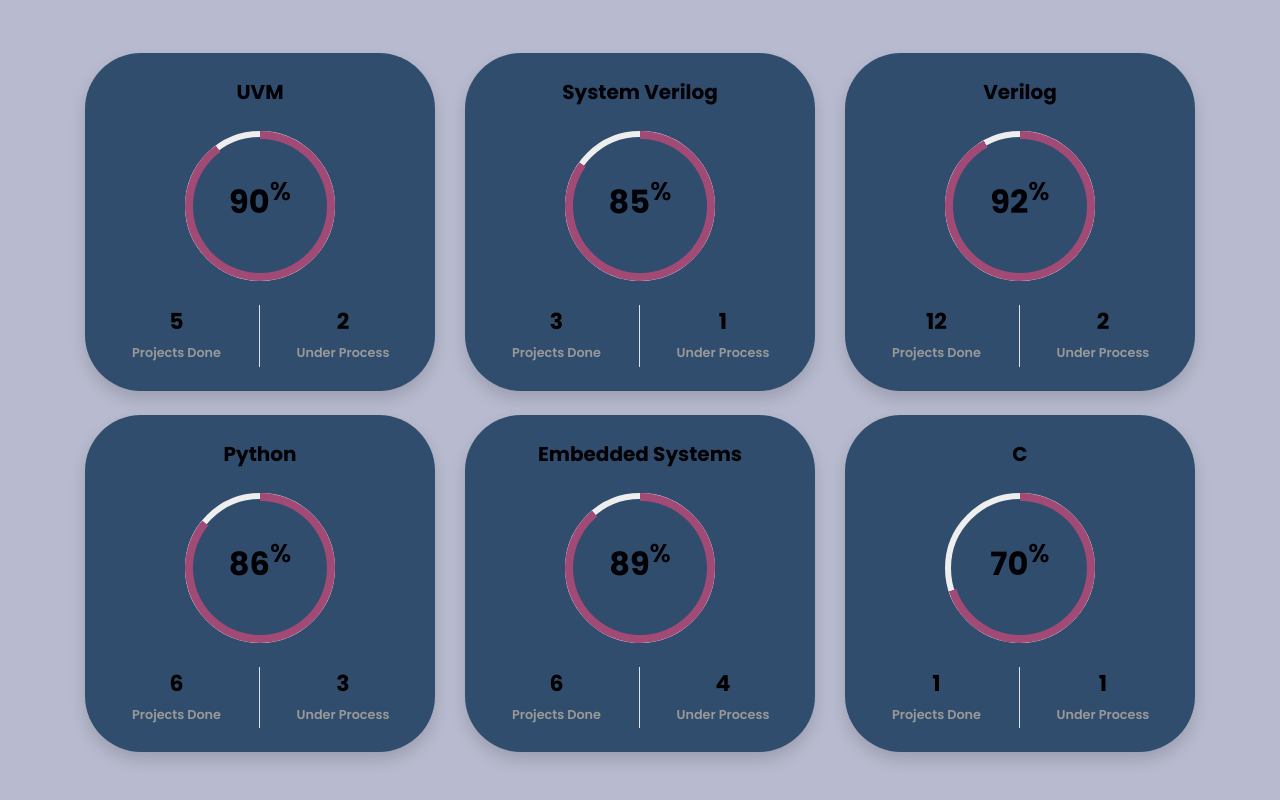
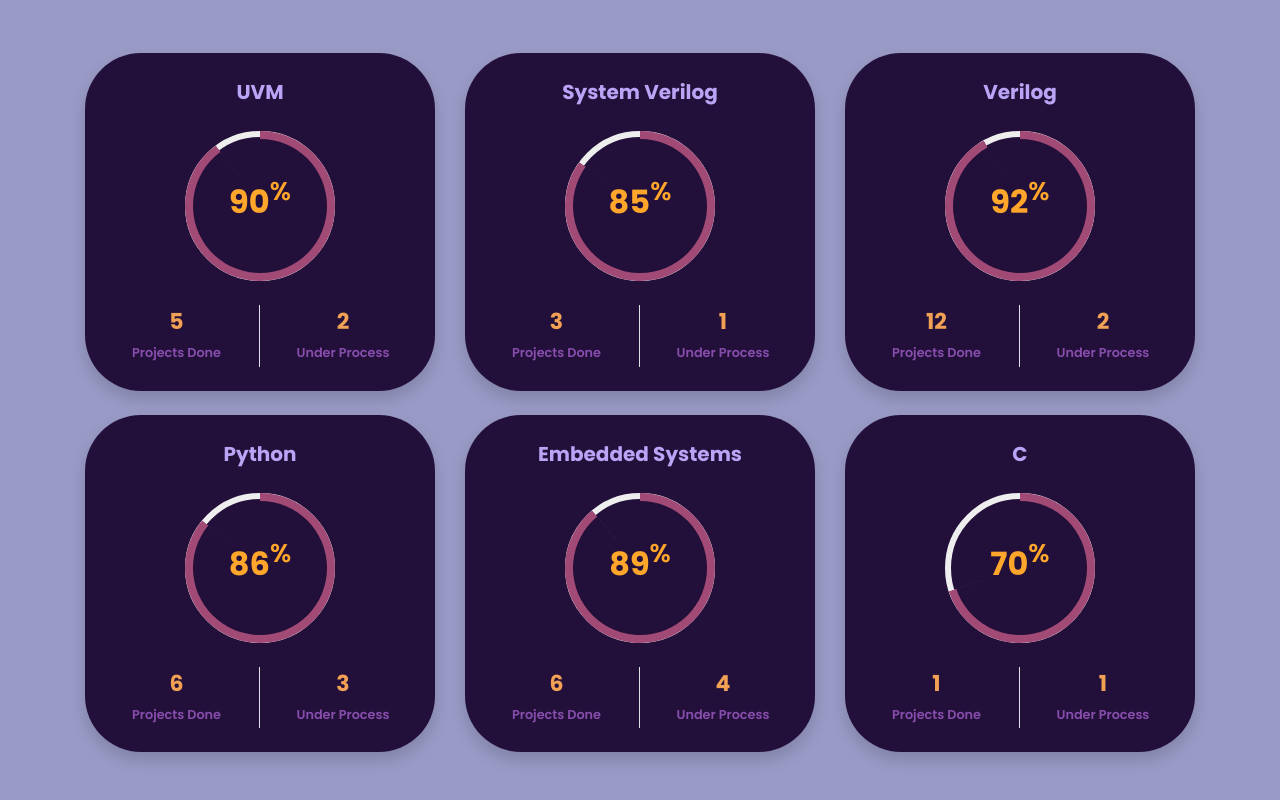
Before and after one commit to RevanthNandamuri1341b0/RevanthNandamuri1341b0.github.io, a plain HTML site: page index.html in a window 1280 px wide. Shown: the part 1904-2704 px from the top of the page. Drawn offline with Linux system fonts and the light colour scheme; some packages are replaced by stand-ins of ours; no server answers; files whose address does not match are found by name.

Commit message:
font color update

```diff
--- a/index.html
+++ b/index.html
@@ -172,9 +172,10 @@
 					<div class="py-md-5">
 						<div class="row justify-content-start pb-3">
 							<div class="col-md-12 heading-section ftco-animate">
-								<h2 class="mb-4" style="font-size: 40px; text-transform: capitalize; ">About Me</h2>
+								<h2 class="mb-4" style="font-size: 40px; text-transform: capitalize; color: #bca5f8;">
+									About Me</h2>
 
-								<p style="color: #222;">
+								<p style="color: #d19732;">
 									Responsible and ambitious Engineer with excellent time management skills, possess
 									proven communication skills and strong work ethics seeking to apply
 									my technical expertise in the field of Pre-Silicon Verification and Embedded
@@ -232,7 +233,7 @@
 		<div class="container">
 			<div class="row justify-content-center pb-5">
 				<div class="col-md-12 heading-section text-center ftco-animate">
-					<h2 class="mb-4">My Technical Skills</h2>
+					<h2 class="mb-4" ; style=color:#160040;>My Technical Skills</h2>
 				</div>
 			</div>
 			<div class="row progress-circle mb-5">
@@ -250,7 +251,8 @@
 							</span>
 							<div
 								class="progress-value w-100 h-100 rounded-circle d-flex align-items-center justify-content-center">
-								<div class="h2 font-weight-bold">90<sup class="small">%</sup></div>
+								<div class="h2 font-weight-bold" style="
+    color: #FFA62B;">90<sup class="small">%</sup></div>
 							</div>
 						</div>
 						<!-- END -->
@@ -258,11 +260,13 @@
 						<!-- Demo info -->
 						<div class="row text-center mt-4">
 							<div class="col-6 border-right">
-								<div class="h4 font-weight-bold mb-0">5</div><span class="small text-gray">Projects
+								<div class="h4 font-weight-bold mb-0">5</div><span class="small text-gray"
+									style=" color: #884ead;">Projects
 									Done</span>
 							</div>
 							<div class="col-6">
-								<div class="h4 font-weight-bold mb-0">2</div><span class="small text-gray">Under
+								<div class="h4 font-weight-bold mb-0">2</div><span class="small text-gray"
+									style=" color: #884ead;">Under
 									Process</span>
 							</div>
 						</div>
@@ -284,7 +288,8 @@
 							</span>
 							<div
 								class="progress-value w-100 h-100 rounded-circle d-flex align-items-center justify-content-center">
-								<div class="h2 font-weight-bold">85<sup class="small">%</sup></div>
+								<div class="h2 font-weight-bold" style="
+    color: #FFA62B;">85<sup class="small">%</sup></div>
 							</div>
 						</div>
 						<!-- END -->
@@ -292,11 +297,13 @@
 						<!-- Demo info -->
 						<div class="row text-center mt-4">
 							<div class="col-6 border-right">
-								<div class="h4 font-weight-bold mb-0">3</div><span class="small text-gray">Projects
+								<div class="h4 font-weight-bold mb-0">3</div><span class="small text-gray"
+									style=" color: #884ead;">Projects
 									Done</span>
 							</div>
 							<div class="col-6">
-								<div class="h4 font-weight-bold mb-0">1</div><span class="small text-gray">Under
+								<div class="h4 font-weight-bold mb-0">1</div><span class="small text-gray"
+									style=" color: #884ead;">Under
 									Process</span>
 							</div>
 						</div>
@@ -318,7 +325,8 @@
 							</span>
 							<div
 								class="progress-value w-100 h-100 rounded-circle d-flex align-items-center justify-content-center">
-								<div class="h2 font-weight-bold">92<sup class="small">%</sup></div>
+								<div class="h2 font-weight-bold" style="
+    color: #FFA62B;">92<sup class="small">%</sup></div>
 							</div>
 						</div>
 						<!-- END -->
@@ -326,11 +334,13 @@
 						<!-- Demo info -->
 						<div class="row text-center mt-4">
 							<div class="col-6 border-right">
-								<div class="h4 font-weight-bold mb-0">12</div><span class="small text-gray">Projects
+								<div class="h4 font-weight-bold mb-0">12</div><span class="small text-gray"
+									style=" color: #884ead;">Projects
 									Done</span>
 							</div>
 							<div class="col-6">
-								<div class="h4 font-weight-bold mb-0">2</div><span class="small text-gray">Under
+								<div class="h4 font-weight-bold mb-0">2</div><span class="small text-gray"
+									style=" color: #884ead;">Under
 									Process</span>
 							</div>
 						</div>
@@ -352,7 +362,8 @@
 							</span>
 							<div
 								class="progress-value w-100 h-100 rounded-circle d-flex align-items-center justify-content-center">
-								<div class="h2 font-weight-bold">86<sup class="small">%</sup></div>
+								<div class="h2 font-weight-bold" style="
+    color: #FFA62B;">86<sup class="small">%</sup></div>
 							</div>
 						</div>
 						<!-- END -->
@@ -360,11 +371,13 @@
 						<!-- Demo info -->
 						<div class="row text-center mt-4">
 							<div class="col-6 border-right">
-								<div class="h4 font-weight-bold mb-0">6</div><span class="small text-gray">Projects
+								<div class="h4 font-weight-bold mb-0">6</div><span class="small text-gray"
+									style=" color: #884ead;">Projects
 									Done</span>
 							</div>
 							<div class="col-6">
-								<div class="h4 font-weight-bold mb-0">3</div><span class="small text-gray">Under
+								<div class="h4 font-weight-bold mb-0">3</div><span class="small text-gray"
+									style=" color: #884ead;">Under
 									Process</span>
 							</div>
 						</div>
@@ -386,7 +399,8 @@
 							</span>
 							<div
 								class="progress-value w-100 h-100 rounded-circle d-flex align-items-center justify-content-center">
-								<div class="h2 font-weight-bold">89<sup class="small">%</sup></div>
+								<div class="h2 font-weight-bold" style="
+    color: #FFA62B;">89<sup class="small">%</sup></div>
 							</div>
 						</div>
 						<!-- END -->
@@ -394,11 +408,13 @@
 						<!-- Demo info -->
 						<div class="row text-center mt-4">
 							<div class="col-6 border-right">
-								<div class="h4 font-weight-bold mb-0">6</div><span class="small text-gray">Projects
+								<div class="h4 font-weight-bold mb-0">6</div><span class="small text-gray"
+									style=" color: #884ead;">Projects
 									Done</span>
 							</div>
 							<div class="col-6">
-								<div class="h4 font-weight-bold mb-0">4</div><span class="small text-gray">Under
+								<div class="h4 font-weight-bold mb-0">4</div><span class="small text-gray"
+									style=" color: #884ead;">Under
 									Process</span>
 							</div>
 						</div>
@@ -420,18 +436,21 @@
 							</span>
 							<div
 								class="progress-value w-100 h-100 rounded-circle d-flex align-items-center justify-content-center">
-								<div class="h2 font-weight-bold">70<sup class="small">%</sup></div>
+								<div class="h2 font-weight-bold" style="
+    color: #FFA62B;">70<sup class="small">%</sup></div>
 							</div>
 						</div>
 						<!-- END -->
 						<!-- Demo info -->
 						<div class="row text-center mt-4">
 							<div class="col-6 border-right">
-								<div class="h4 font-weight-bold mb-0">1</div><span class="small text-gray">Projects
+								<div class="h4 font-weight-bold mb-0">1</div><span class="small text-gray"
+									style=" color: #884ead;">Projects
 									Done</span>
 							</div>
 							<div class="col-6">
-								<div class="h4 font-weight-bold mb-0">1</div><span class="small text-gray">Under
+								<div class="h4 font-weight-bold mb-0">1</div><span class="small text-gray"
+									style=" color: #884ead;">Under
 									Process</span>
 							</div>
 						</div>
@@ -447,7 +466,7 @@
 			<div class="row justify-content-center">
 				<div class="col-md-12 heading-section text-center ftco-animate mb-5">
 					<h2 class="mb-4">Hands on Experience with</h2>
-					<p style="color:#022927">Tools, Emulators, Simulators, Software, And Hardware</p>
+					<p style="color:#FFA62B">Tools, Emulators, Simulators, Software, And Hardware</p>
 				</div>
 			</div>
 
@@ -492,7 +511,7 @@
 								class="flaticon-branding"></span></div>
 						<div class="media-body">
 							<h3 class="heading mb-3" style="color: #fff;">Xilinx Vivado</h3>
-							<p> Synthesis and analysis of HDL designs,superseding Xilinx ISE with
+							<p> Synthesis and analysis of HDL designs, superseding Xilinx ISE with
 								additional features for system on a chip development and high-level synthesis.</p>
 						</div>
 					</div>
@@ -851,7 +870,7 @@
 				<div class="col-md-7 heading-section text-center ftco-animate">
 					<span class="subheading">Contact me</span>
 					<h2 class="mb-4">Have a Project?</h2>
-					<p style="color: #222;">
+					<p style="color: #FFA62B;">
 						Any Idea That Includes VERILOG, SYSTEM VERILOG, UVM VERIFICATION, PYTHON &amp; EMBEDDED SYSTEMS
 						Lets workout together</p>
 				</div>
```
Also changed, not shown: css/style.css.
